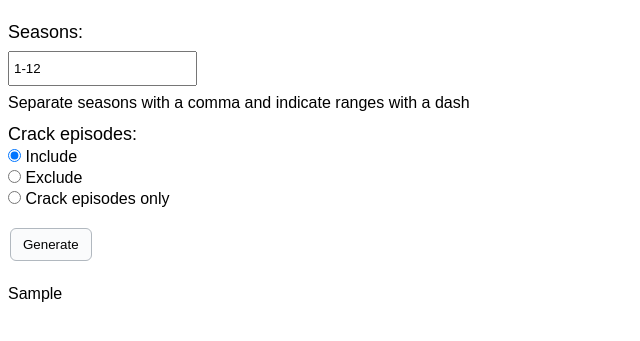
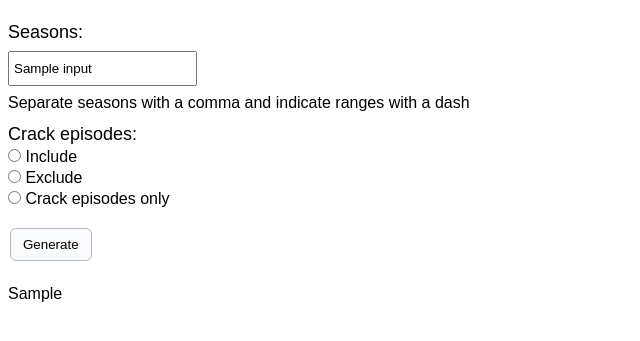
Before and after one commit to 06j07m/supernatural-roulette, a Flask app: template templates/app.html in a window 1280 px wide. Shown: the part 58-399 px from the top of the page, without its empty margins (0-640 px from the left). Run offline with Flask 3, Linux system fonts and the light colour scheme; the template is opened without the code that fills it: most values are stand-ins (such as "Sample title", 1, 10 or a date in 2020); parts of the project's set-up code (start-up, migrations or seed data) failed here and were passed over.

Commit message:
make form remember inputs after submitting

```diff
--- a/app.py
+++ b/app.py
@@ -19,6 +19,8 @@ all_eps = main.get_all_episodes(FILEPATH)
 @app.route("/", methods=['GET','POST'])
 def home():
     ep = ""
+    # default form values
+    inputs = ["1-12", "0"]
     if request.method == 'POST':
         # check for post request
         if "form1" in request.form:
@@ -33,7 +35,12 @@ def home():
             try:
                 ep = main.get_random_episode(all_eps, seasons, crack)
                 print(ep)
+            # print error message if can't be generated
             except IndexError:
                 ep = "Error: no episodes according to current filters"
 
-    return render_template("app.html", generated_ep = ep)
+            inputs = [input_seasons, input_crack]
+
+    return render_template("app.html",
+                           generated_ep = ep,
+                           inputs = inputs)
--- a/templates/app.html
+++ b/templates/app.html
@@ -19,15 +19,15 @@
             <form id="controls-form" method="POST">
                 <div id="controls-form-seasons">
                     <label for="seasons">Seasons:</label><br />
-                    <input name="seasons" type="text" value="1-12" /><br />
+                    <input name="seasons" type="text" value="{{ inputs[0] }}" /><br />
                     Separate seasons with a comma and indicate ranges with a dash
                 </div>
 
                 <div id="controls-form-crack">
                     <label for="crack">Crack episodes:</label><br />
-                    <input checked="checked" name="crack" type="radio" value="0" /> Include<br />
-                    <input name="crack" type="radio" value="1" /> Exclude<br />
-                    <input name="crack" type="radio" value="2" /> Crack episodes only
+                    <input {% if inputs[1] == "0" %} checked="checked" {% endif%} name="crack" type="radio" value="0" /> Include<br />
+                    <input {% if inputs[1] == "1" %} checked="checked" {% endif%} name="crack" type="radio" value="1" /> Exclude<br />
+                    <input {% if inputs[1] == "2" %} checked="checked" {% endif%} name="crack" type="radio" value="2" /> Crack episodes only
                 </div>
 
                 <div id="controls-form-submit">
```
